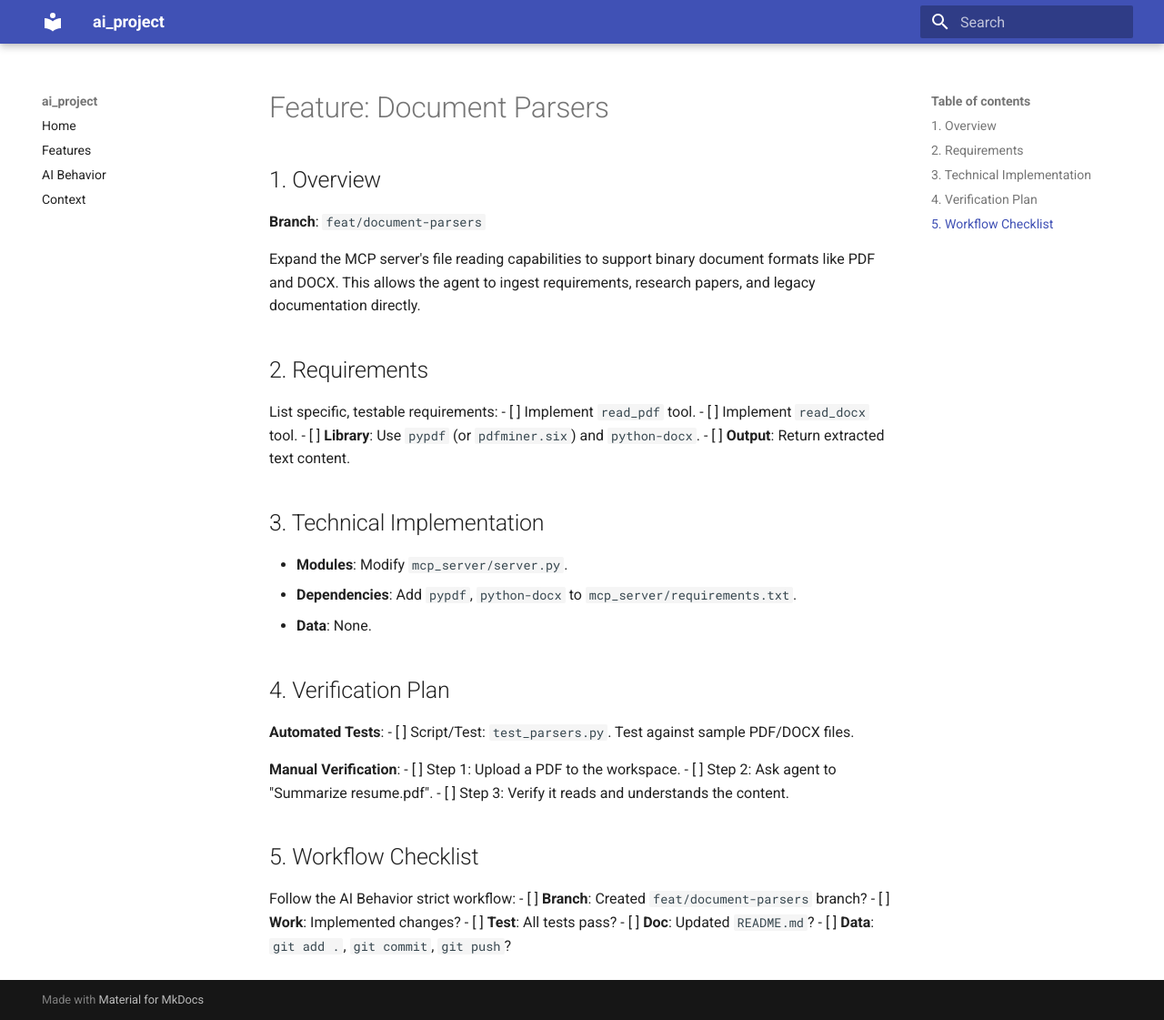
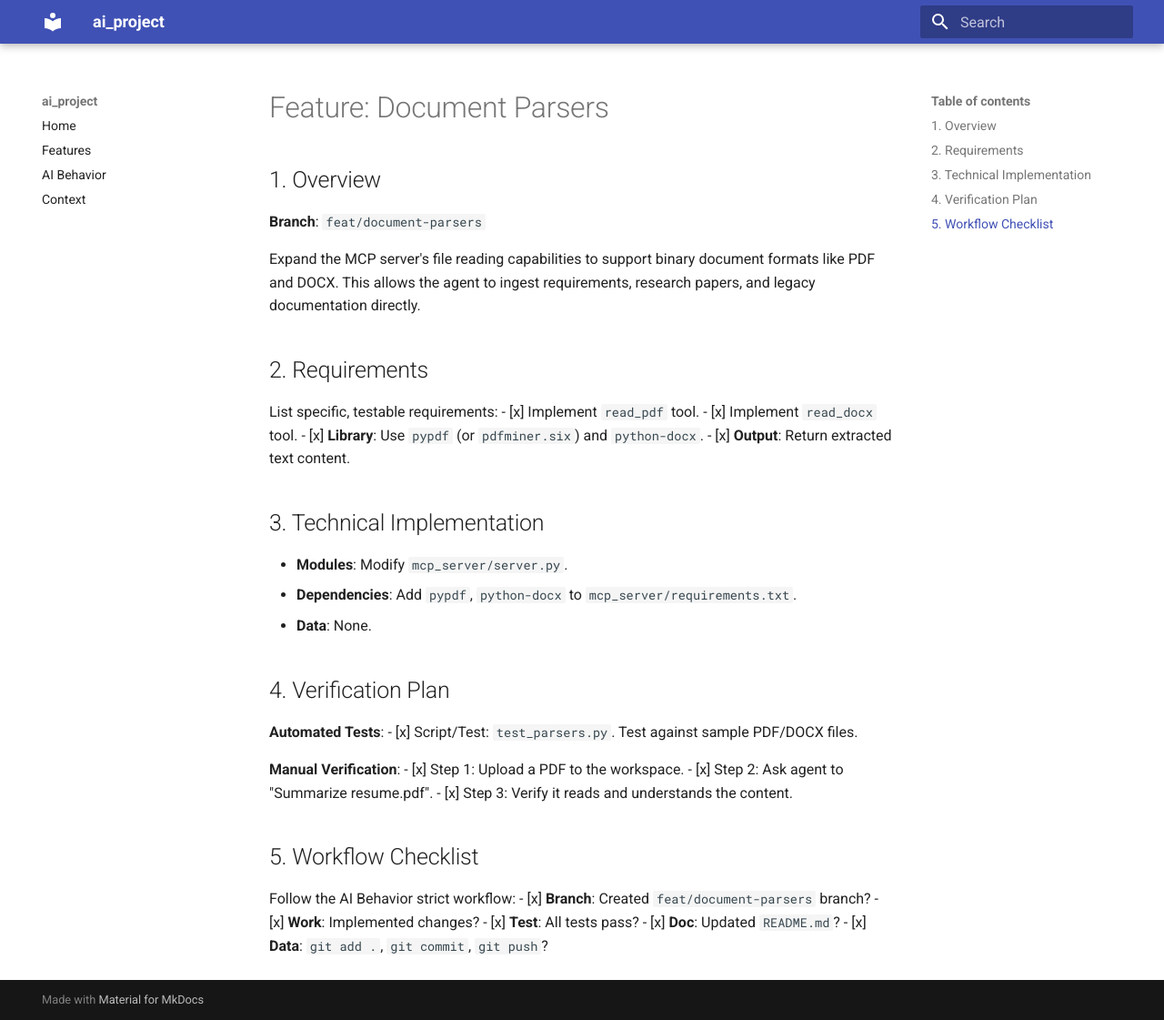
Before and after one commit to jlwestsr/nebulus, an MkDocs documentation site: the page built from docs/features/08_document_parsers.md, in a window 1280 px wide and 1121 px high. Shown: the whole window at 91% size. Built offline with MkDocs 1.6.1 and Material for MkDocs 9.7.7, drawn with Linux system fonts in a browser that asks for light colours.

```diff
--- a/docs/features/08_document_parsers.md
+++ b/docs/features/08_document_parsers.md
@@ -7,10 +7,10 @@ Expand the MCP server's file reading capabilities to support binary document for
 
 ## 2. Requirements
 List specific, testable requirements:
-- [ ] Implement `read_pdf` tool.
-- [ ] Implement `read_docx` tool.
-- [ ] **Library**: Use `pypdf` (or `pdfminer.six`) and `python-docx`.
-- [ ] **Output**: Return extracted text content.
+- [x] Implement `read_pdf` tool.
+- [x] Implement `read_docx` tool.
+- [x] **Library**: Use `pypdf` (or `pdfminer.six`) and `python-docx`.
+- [x] **Output**: Return extracted text content.
 
 ## 3. Technical Implementation
 - **Modules**: Modify `mcp_server/server.py`.
@@ -19,17 +19,17 @@ List specific, testable requirements:
 
 ## 4. Verification Plan
 **Automated Tests**:
-- [ ] Script/Test: `test_parsers.py`. Test against sample PDF/DOCX files.
+- [x] Script/Test: `test_parsers.py`. Test against sample PDF/DOCX files.
 
 **Manual Verification**:
-- [ ] Step 1: Upload a PDF to the workspace.
-- [ ] Step 2: Ask agent to "Summarize resume.pdf".
-- [ ] Step 3: Verify it reads and understands the content.
+- [x] Step 1: Upload a PDF to the workspace.
+- [x] Step 2: Ask agent to "Summarize resume.pdf".
+- [x] Step 3: Verify it reads and understands the content.
 
 ## 5. Workflow Checklist
 Follow the AI Behavior strict workflow:
-- [ ] **Branch**: Created `feat/document-parsers` branch?
-- [ ] **Work**: Implemented changes?
-- [ ] **Test**: All tests pass?
-- [ ] **Doc**: Updated `README.md`?
-- [ ] **Data**: `git add .`, `git commit`, `git push`?
+- [x] **Branch**: Created `feat/document-parsers` branch?
+- [x] **Work**: Implemented changes?
+- [x] **Test**: All tests pass?
+- [x] **Doc**: Updated `README.md`?
+- [x] **Data**: `git add .`, `git commit`, `git push`?
```
Also changed, not shown: README.md (+1 -0 lines), 3 other files.
